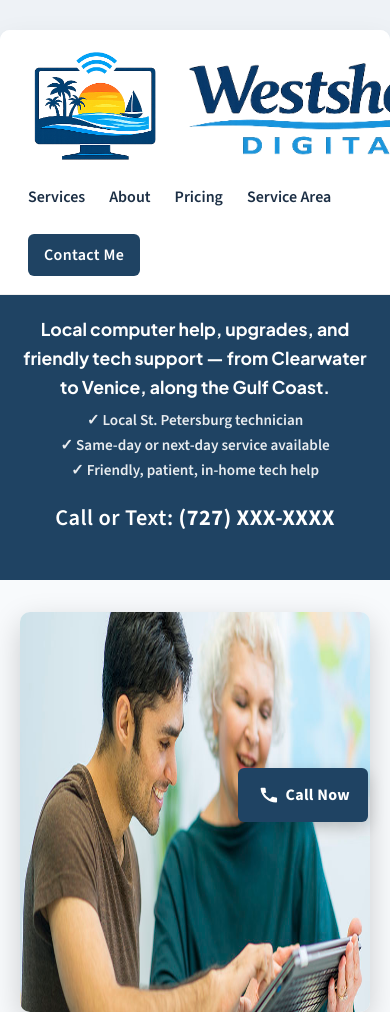
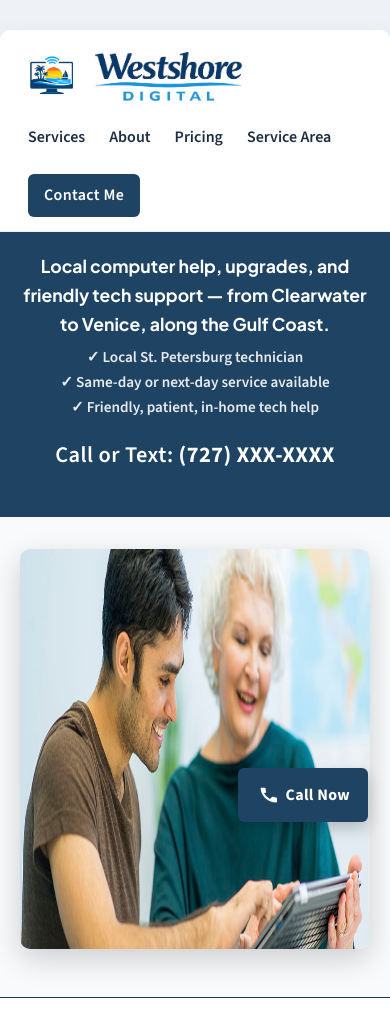
Before and after one commit to KyleD-474/westshore-digital-site, a plain HTML site: page index.html in a window 390 px wide. Shown: the top 1012 px of the page. Drawn offline with nearby package versions, Linux system fonts and the light colour scheme.

Commit message:
Refactor header styles and logo markup
Updated header styles and modified logo structure.

```diff
--- a/index.html
+++ b/index.html
@@ -57,7 +57,7 @@
         align-items: center;
         justify-content: space-between;
         gap: 1rem;
-        padding: 1.1rem 28px;
+        padding: 0.9rem 28px;
         z-index: 1000;
         background: var(--wd-white);
         border-bottom: 1px solid rgba(0, 0, 0, 0.06);
@@ -76,11 +76,29 @@
         color: inherit;
       }
 
-      .header-logo img,
-      .header-wordmark img {
-        display: block;
-        height: auto;
-      }
+
+      .header-logo img {
+            height: 120px;
+            width: auto;
+            display: block;
+        }
+
+        .header-wordmark img {
+            width: 302px;
+            height: auto;
+            display: block;
+        }
+
+        @media (max-width: 640px) {
+        .header-logo img {
+        height: 42px;
+        }
+
+        .header-wordmark img {
+        width: 160px;
+        }
+
+        }
 
       .header-nav {
         display: flex;
@@ -522,7 +540,7 @@
       <div class="header-bar">
         <h1 class="brand-header">
           <a href="#">
-            <span class="header-logo">
+            <!-- <span class="header-logo">
               <img
                 src="images/wd-logos/westshore_digital_logo.png"
                 width="136"
@@ -535,7 +553,17 @@
                 width="302"
                 height="120"
               />
-            </span>
+            </span> -->
+            <span class="header-logo">
+                <img
+                  src="images/wd-logos/westshore_digital_logo.png"
+                />
+              </span>
+              <span class="header-wordmark">
+                <img
+                  src="images/wd-logos/westshore_digital_wordmark.png"
+                />
+              </span>
           </a>
         </h1>
 
```
